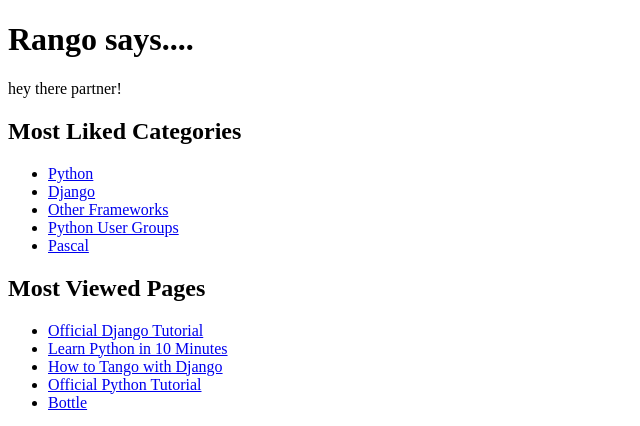
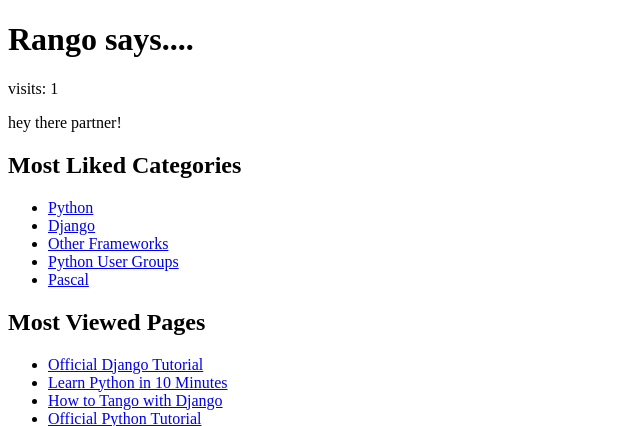
Before and after one commit to Sadya-afreen/tango_with_django_project, a Django app: page /rango/ in a window 1280 px wide. Shown: the top 426 px of the page, without its empty margins (0-640 px from the left). Run offline with Django 3.2, Linux system fonts and the light colour scheme; data comes from the database, SQL or seed files in the repository; both versions use the stored data as it was after the commit.

Commit message:
end of chap 10

```diff
--- a/rango/views.py
+++ b/rango/views.py
@@ -12,25 +12,41 @@
 from rango.models import Category
 from rango.models import Page
 from rango.forms import PageForm
+from datetime import datetime
 
 
 def index(request):
+    request.session.set_test_cookie()
+
     context_dict={}
     category_list = Category.objects.order_by('-likes')[:5]
     context_dict["categories"]=category_list
     page_list = Page.objects.order_by('-views')[:5]
     context_dict["pages"]=page_list
+    visitor_cookie_handler(request)
+    context_dict['visits'] = request.session['visits']
+    response = render(request, 'rango/index.html', context_dict)
+
+    return response
     #context_dict = {'categories': category_list}
 
     #context_dict = {'boldmessage': "Crunchy, creamy, cookie, candy, cupcake!"}
     #return HttpResponse("Rango says hey there partner! <br/> <a href=' /rango/about/ '> About </a>")
-    return render(request, 'rango/index.html', context=context_dict)
+   # return render(request, 'rango/index.html', context=context_dict)
 
 def about(request):
+    visitor_cookie_handler(request)
+    context_dict={}
+    context_dict['visits'] = request.session['visits']
+    if request.session.test_cookie_worked():
+        print("TEST COOKIE WORKED!")
+        request.session.delete_test_cookie()
+
+
     print(request.method)
     print(request.user)
     #return HttpResponse("Rango says here is the about page <a href=' /rango '> Index </a>")
-    return render(request, 'rango/about.html', {})
+    return render(request, 'rango/about.html', context_dict)
 
 def show_category(request, category_name_slug):
     context_dict = {}
@@ -136,3 +152,22 @@
 def user_logout(request):
     logout(request)
     return HttpResponseRedirect(reverse('index'))
+
+
+def get_server_side_cookie(request, cookie, default_val=None):
+    val = request.session.get(cookie)
+    if not val:
+        val = default_val
+    return val
+
+def visitor_cookie_handler(request):
+    visits = int(get_server_side_cookie(request, 'visits', '1'))
+    last_visit_cookie = get_server_side_cookie(request,'last_visit',str(datetime.now()))
+    last_visit_time = datetime.strptime(last_visit_cookie[:-7],
+                                                                  '%Y-%m-%d %H:%M:%S')
+    if (datetime.now() - last_visit_time).days > 0:
+        visits = visits + 1
+        request.session['last_visit'] = str(datetime.now())
+    else:
+        request.session['last_visit'] = last_visit_cookie
+    request.session['visits'] = visits
--- a/templates/rango/about.html
+++ b/templates/rango/about.html
@@ -10,7 +10,7 @@
 <h1> Rango Says ..</h1>
 This tutorial has been put together by Sadya Afreen <br />
 <strong>{{ boldmessage }}</strong><br />
-
+<p>visits: {{ visits }}</p>
 
 <img src="{{ MEDIA_URL}}cat.jpg" />
 <img src="{{ MEDIA_URL}}cat2.jpg" />
--- a/templates/rango/index.html
+++ b/templates/rango/index.html
@@ -6,6 +6,7 @@
 {% endblock %}
 {% block body_block %}
            <h1> Rango says.... </h1>
+            <p>visits: {{ visits }}</p>
           {% if user.is_authenticated %}
                  howdy {{ user.username }}!
           {% else %}
```
Also changed, not shown: db.sqlite3.
